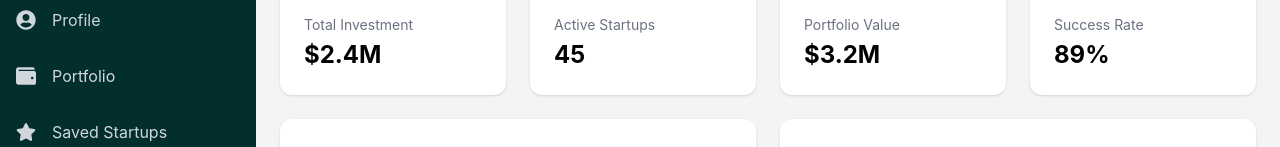
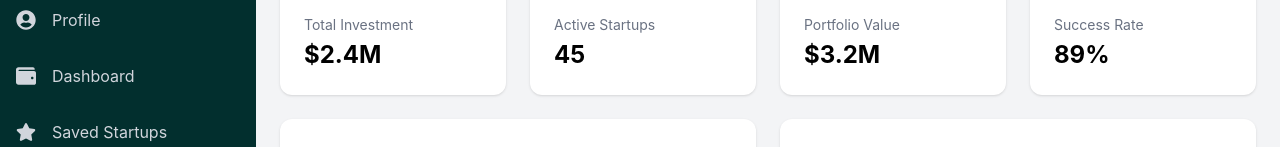
Before and after one commit to VestFundora/fundora, a React (Vite) app in the folder Frontend/: page /portfolio in a window 1280 px wide. Shown: the part 157-304 px from the top of the page. Built offline with nearby package versions, Linux system fonts and the light colour scheme.

Commit message:
Refactor:Proper Links to the sidebar of the portfolio

```diff
--- a/Frontend/src/pages/Portfolio.jsx
+++ b/Frontend/src/pages/Portfolio.jsx
@@ -29,13 +29,13 @@ function Portfolio() {
     ];
 
     const navItems = [
-        { icon: FaHome, label: "Home" },
-        { icon: FaUserCircle, label: "Profile" },
-        { icon: FaWallet, label: "Portfolio" },
-        { icon: FaStar, label: "Saved Startups" },
-        { icon: FaList, label: "Approach List" },
-        { icon: FaCog, label: "Settings" },
-        { icon: FaCrown, label: "Upgrade Plan", className: "mt-auto text-yellow-400" }
+        { icon: FaHome, label: "Home", path: "/" },
+        { icon: FaUserCircle, label: "Profile", path: "/profile" },
+        { icon: FaWallet, label: "Dashboard", path: "/dashboard" },
+        { icon: FaStar, label: "Saved Startups", path: "/saved-startups" },
+        { icon: FaList, label: "Approach List", path: "/approach-list" },
+        { icon: FaCog, label: "Settings", path: "/settings" },
+        { icon: FaCrown, label: "Upgrade Plan", path: "#", className: "mt-auto text-yellow-400" }
     ];
 
     const investmentData = [
@@ -96,26 +96,26 @@ function Portfolio() {
                 <nav className="flex-1 flex flex-col justify-between py-6">
                     <div className="space-y-2">
                         {navItems.slice(0, -1).map((item, index) => (
-                            <a
+                            <Link
                                 key={index}
-                                onClick={() => item.label === "Home" && navigate("/")}
-                                className={`flex items-center px-4 py-3 text-gray-300 hover:bg-teal-900 hover:text-white transition-colors cursor-pointer`}
+                                to={item.path}
+                                className="flex items-center px-4 py-3 text-gray-300 hover:bg-teal-900 hover:text-white transition-colors cursor-pointer"
                             >
                                 <item.icon size={20} />
                                 {isSidebarOpen && <span className="ml-4">{item.label}</span>}
-                            </a>
+                            </Link>
                         ))}
                     </div>
 
                     {/* Upgrade Plan - Separated */}
                     <div className="mt-auto pt-6 border-t border-teal-900">
-                        <a
-                            href="#"
+                        <Link
+                            to={navItems[navItems.length - 1].path}
                             className="flex items-center px-4 py-3 text-yellow-400 hover:bg-teal-900 transition-colors cursor-pointer"
                         >
                             <FaCrown size={20} />
                             {isSidebarOpen && <span className="ml-4">Upgrade Plan</span>}
-                        </a>
+                        </Link>
                     </div>
                 </nav>
             </div>
```
